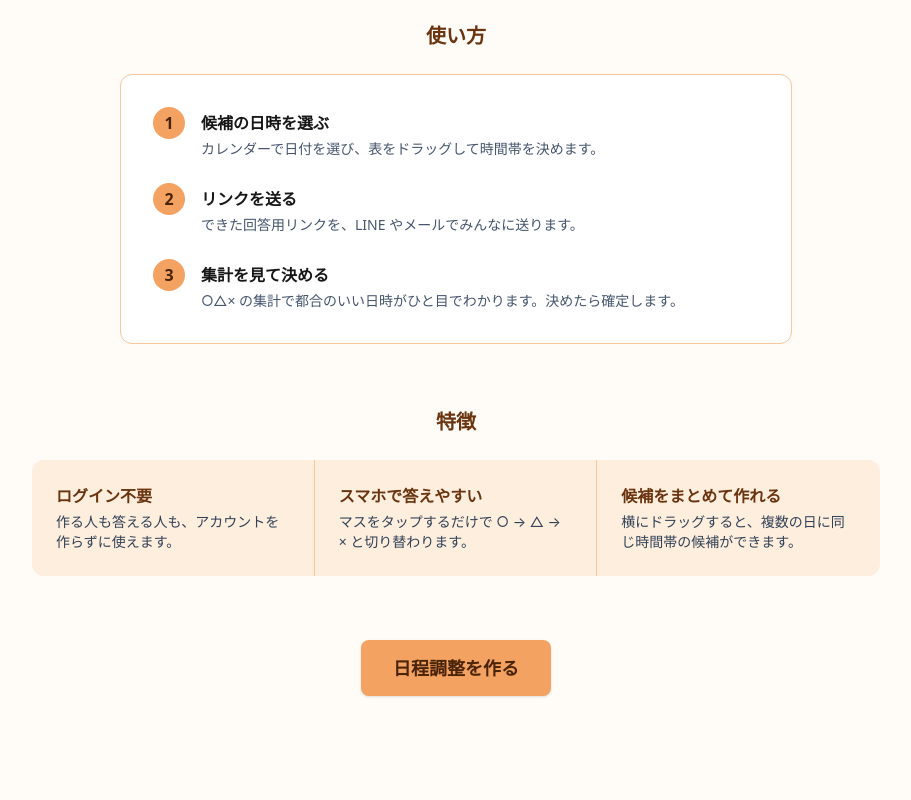
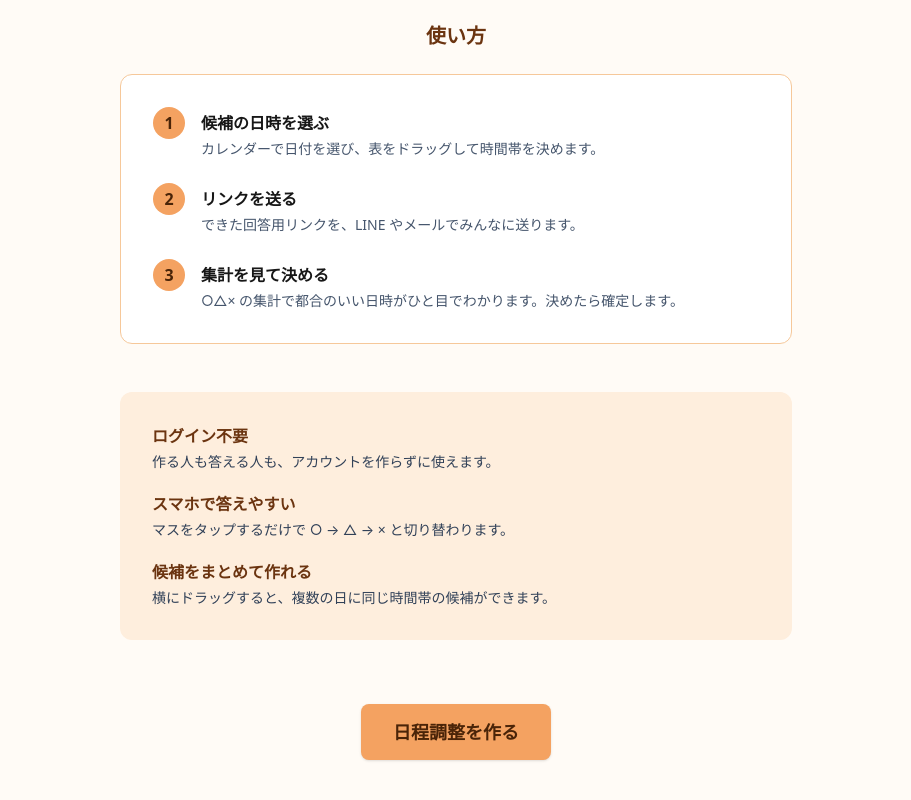
Before and after one commit to hirohito-doi/meet-planner, a Next.js app: page / in a window 1280 px wide. Shown: the part 478-1278 px from the top of the page, without its empty margins (184-1095 px from the left). Before the commit the page ends 1238 px from the top, so only its background shows below. Built offline with nearby package versions, Linux system fonts and the light colour scheme; no server answers.

Commit message:
style(app): stack features vertically, drop their heading
Co-Authored-By: Claude Opus 5.5 <noreply@anthropic.com>

```diff
--- a/app/page.tsx
+++ b/app/page.tsx
@@ -49,13 +49,10 @@ export default function Home() {
           </ol>
         </section>
 
-        <section aria-labelledby="features" className="mt-16">
-          <h2 id="features" className="text-center text-xl font-bold text-accent-soft-ink">
-            特徴
-          </h2>
-          <ul className="mt-6 grid divide-y divide-line rounded-xl bg-accent-soft sm:grid-cols-3 sm:divide-x sm:divide-y-0">
+        <section aria-label="特徴" className="mt-12">
+          <ul className="mx-auto flex max-w-2xl flex-col gap-5 rounded-xl bg-accent-soft p-6 sm:p-8">
             {FEATURES.map((feature) => (
-              <li key={feature.title} className="p-6">
+              <li key={feature.title}>
                 <h3 className="font-bold text-accent-soft-ink">{feature.title}</h3>
                 <p className="mt-1 text-sm text-slate-700">{feature.body}</p>
               </li>
```
Also changed, not shown: 2 other files (tests, documents, lock files or other folders).
